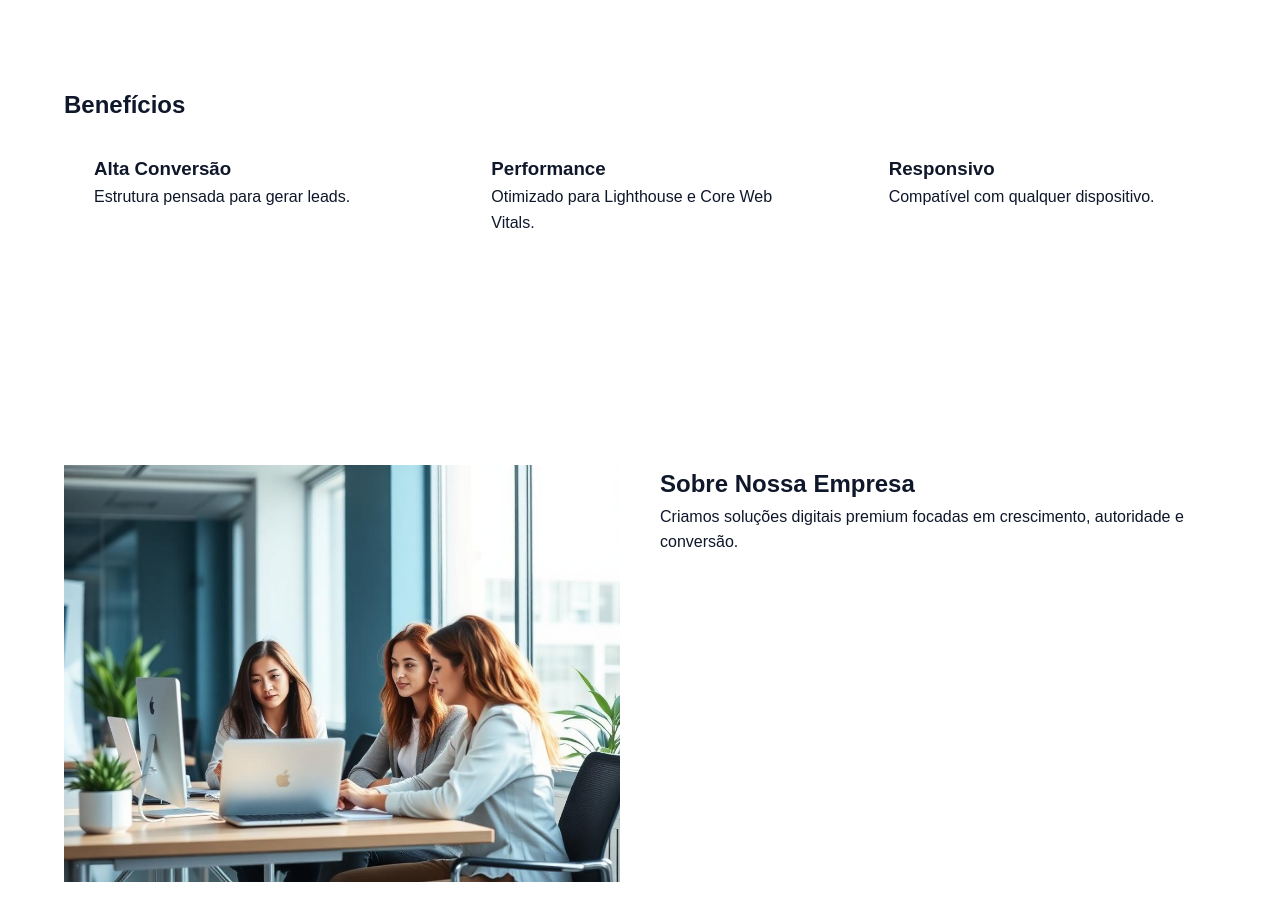
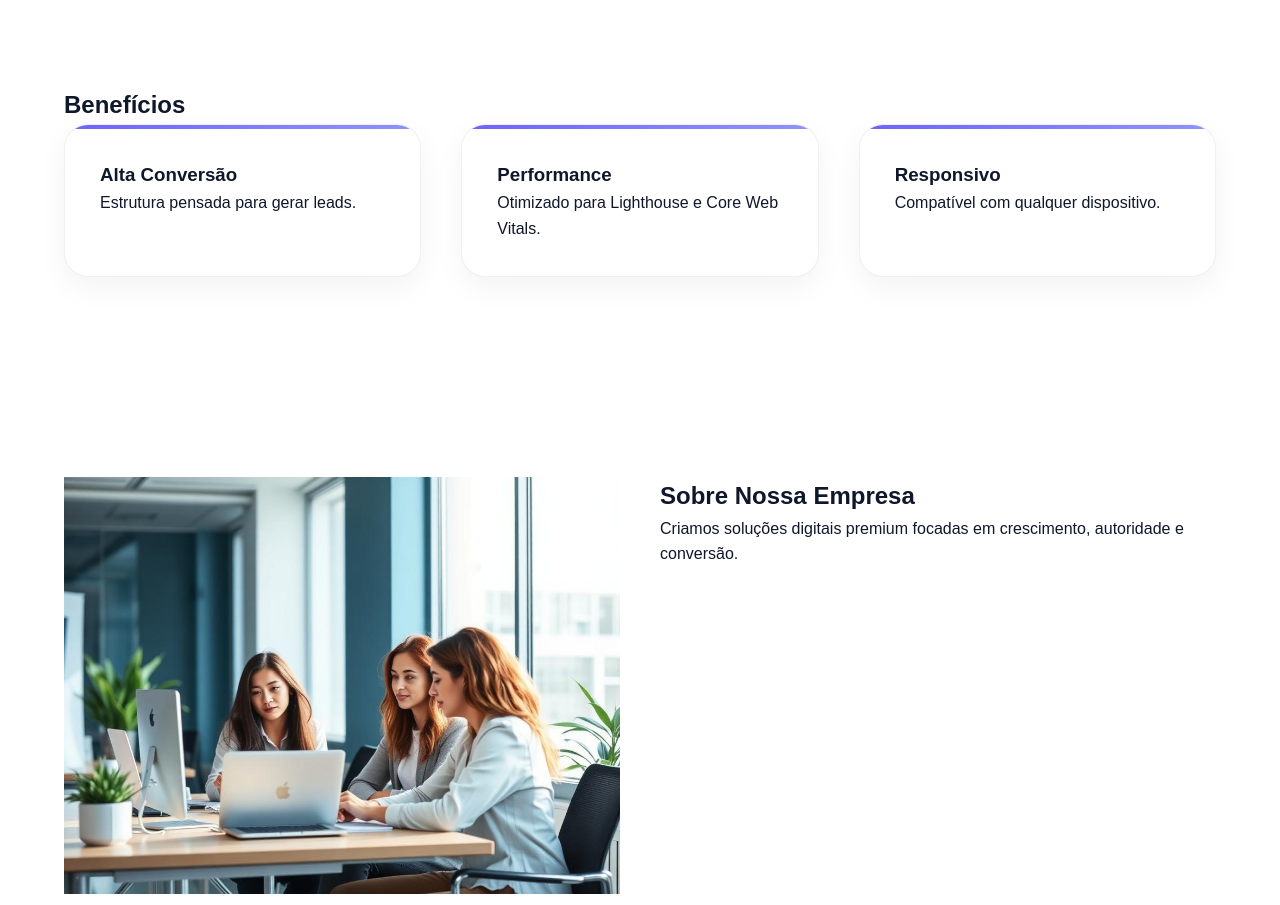
Before and after one commit to joaoluiz20/WL, a plain HTML site: page index.html in a window 1280 px wide. Shown: the part 880-1785 px from the top of the page. Drawn offline with Linux system fonts and the light colour scheme.

Commit message:
alteração de cartão

```diff
--- a/style.css
+++ b/style.css
@@ -94,11 +94,56 @@ body {
 }
 
 .card {
-  padding: 30px;
-  border-radius: 20px;
-  background: rgba(255,255,255,0.5);
-  backdrop-filter: blur(12px);
-  transition: .3s;
+
+  background: white;
+
+  padding: 35px;
+
+  border-radius: 24px;
+
+  border: 1px solid rgba(0,0,0,0.06);
+
+  box-shadow:
+    0 10px 30px rgba(0,0,0,0.05);
+
+  transition:
+    transform .3s ease,
+    box-shadow .3s ease;
+
+  position: relative;
+
+  overflow: hidden;
+
+}
+
+.card::before {
+
+  content: "";
+
+  position: absolute;
+
+  top: 0;
+  left: 0;
+
+  width: 100%;
+  height: 4px;
+
+  background:
+    linear-gradient(
+      90deg,
+      var(--primary),
+      var(--secondary)
+    );
+
+}
+
+.card:hover {
+
+  transform: translateY(-10px);
+
+  box-shadow:
+    0 20px 40px rgba(0,0,0,0.08);
+
 }
 
 .card:hover {
```
